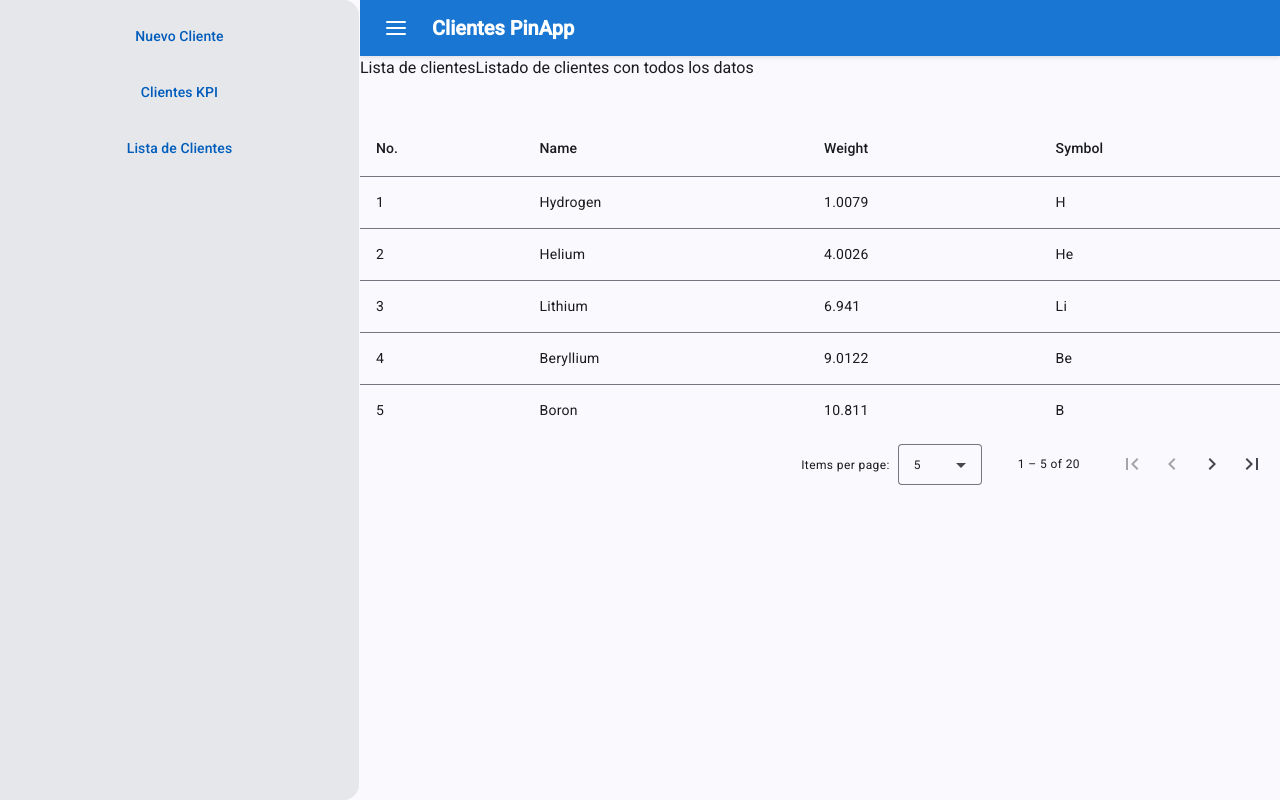
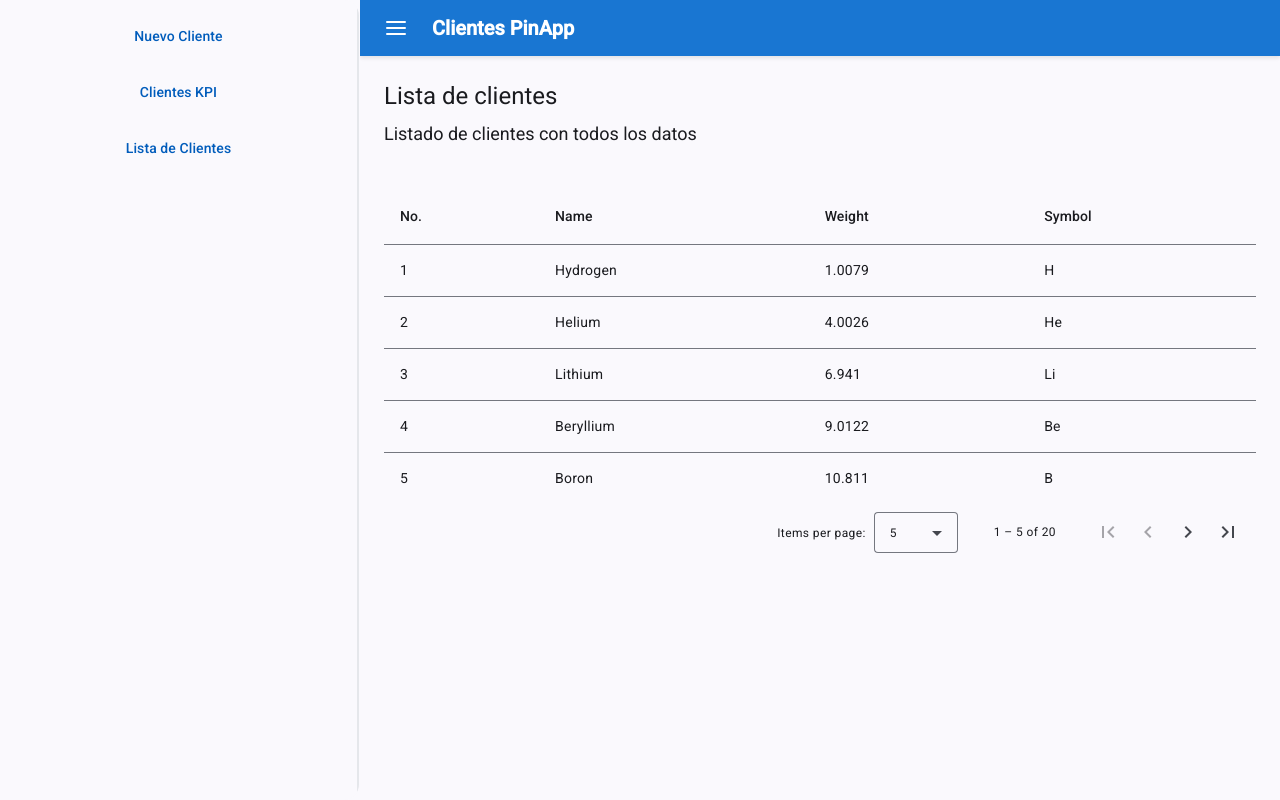
Before and after one commit to acunaFermin/clientesPinAppFront, an Angular app: page /lista-clientes in a window 1280 px wide. Built offline with nearby package versions, Linux system fonts and the light colour scheme.

Commit message:
fix estilos

```diff
--- a/src/app/app.component.html
+++ b/src/app/app.component.html
@@ -1,14 +1,16 @@
 <mat-drawer-container class="h-screen">
   <mat-drawer #drawer [mode]="drawerMode" [opened]="drawerMode === 'side'">
-    <!-- Aquí tu menú o navegación lateral -->
     <app-sidenav (navEvent)="drawerMode === 'over' && drawer.toggle()"></app-sidenav>
   </mat-drawer>
 
   <mat-drawer-content>
-    <!-- Header, barra superior -->
     <app-header (toggleSidebar)="drawer.toggle()"></app-header>
 
-    <!-- Contenido que cambia según la ruta -->
-    <router-outlet></router-outlet>
+
+    <div class="p-6">
+      <router-outlet></router-outlet>
+    </div>
+
+
   </mat-drawer-content>
 </mat-drawer-container>
--- a/src/app/clientes-kpi/clientes-kpi.component.html
+++ b/src/app/clientes-kpi/clientes-kpi.component.html
@@ -1,7 +1,5 @@
-<mat-card-header>
-  <mat-card-title>Estadisticas</mat-card-title>
-  <mat-card-subtitle>Datos sobre la edad de los clientes</mat-card-subtitle>
-</mat-card-header>
+<div class="text-2xl">Estadísticas</div>
+<div class="text-lg mt-2">Datos sobre la edad de los clientes</div>
 
 <div class="mt-8 p-4 w-full flex flex-wrap">
 
--- a/src/app/lista-clientes/lista-clientes.component.html
+++ b/src/app/lista-clientes/lista-clientes.component.html
@@ -1,7 +1,5 @@
-<mat-card-header>
-  <mat-card-title>Lista de clientes</mat-card-title>
-  <mat-card-subtitle>Listado de clientes con todos los datos</mat-card-subtitle>
-</mat-card-header>
+<div class="text-2xl">Lista de clientes</div>
+<div class="text-lg mt-2">Listado de clientes con todos los datos</div>
 
 <div class="w-full mat-elevation-z8 mt-10">
     <table mat-table [dataSource]="dataSource">
--- a/src/app/nuevo-cliente/nuevo-cliente.component.html
+++ b/src/app/nuevo-cliente/nuevo-cliente.component.html
@@ -1,7 +1,5 @@
-<mat-card-header>
-  <mat-card-title>Crear cliente</mat-card-title>
-  <mat-card-subtitle>Ingrese los datos del nuevo cliente</mat-card-subtitle>
-</mat-card-header>
+<div class="text-2xl">Crear cliente</div>
+<div class="text-lg mt-2">Ingrese los datos del nuevo cliente</div>
 
 <form [formGroup]="clienteForm" (ngSubmit)="onSubmit()">
   <mat-card-content class="mt-8 flex flex-col">
--- a/src/app/sidenav/sidenav.component.html
+++ b/src/app/sidenav/sidenav.component.html
@@ -1,4 +1,4 @@
-<div class="flex flex-col p-4 gap-4 bg-gray-200 h-full">
+<div class="flex flex-col p-4 gap-4 h-full border-r-2 border-gray-200">
     <button (click)="onNavigation()" mat-button color="primary" routerLink="/nuevo-cliente" routerLinkActive="font-bold">
       Nuevo Cliente
     </button>
```
